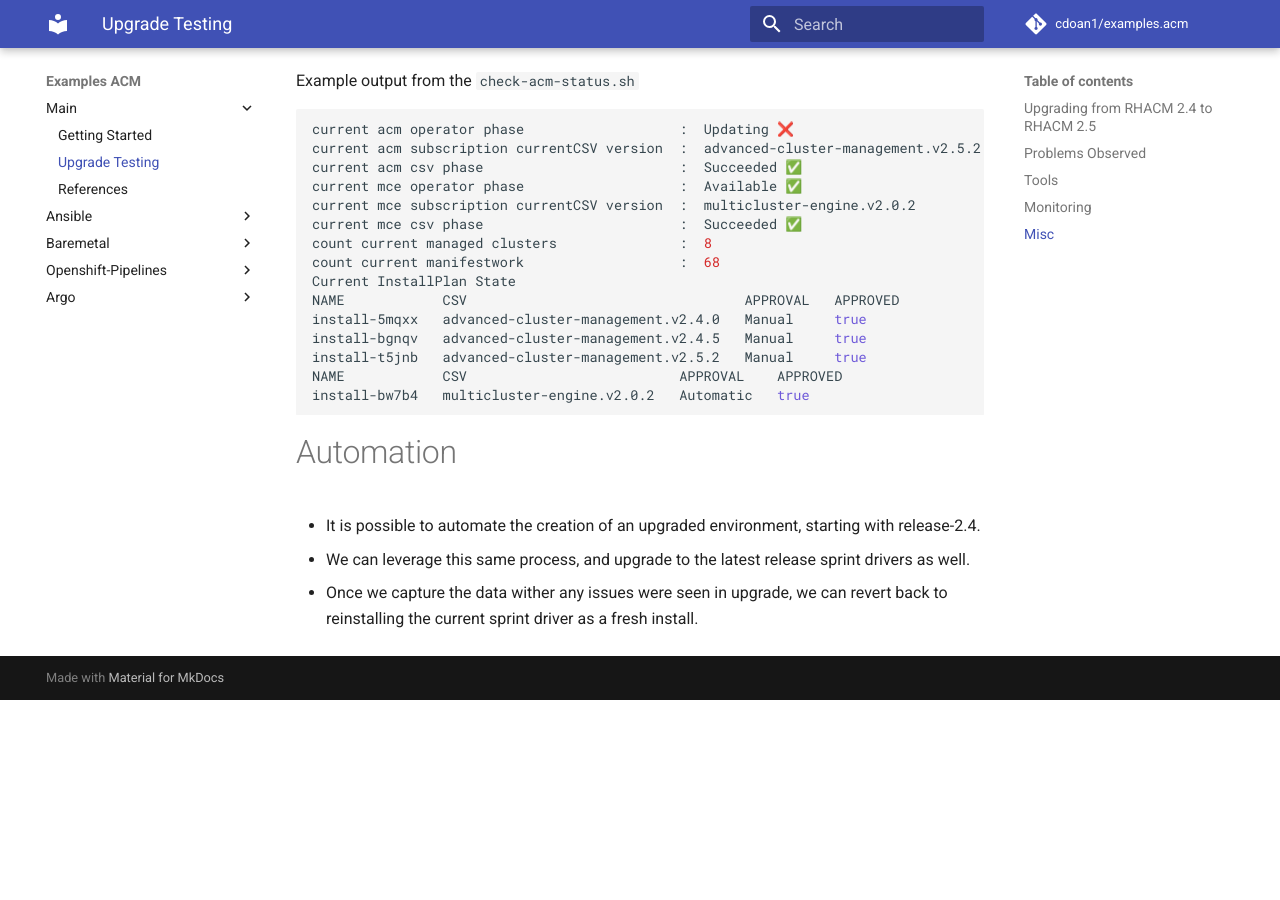
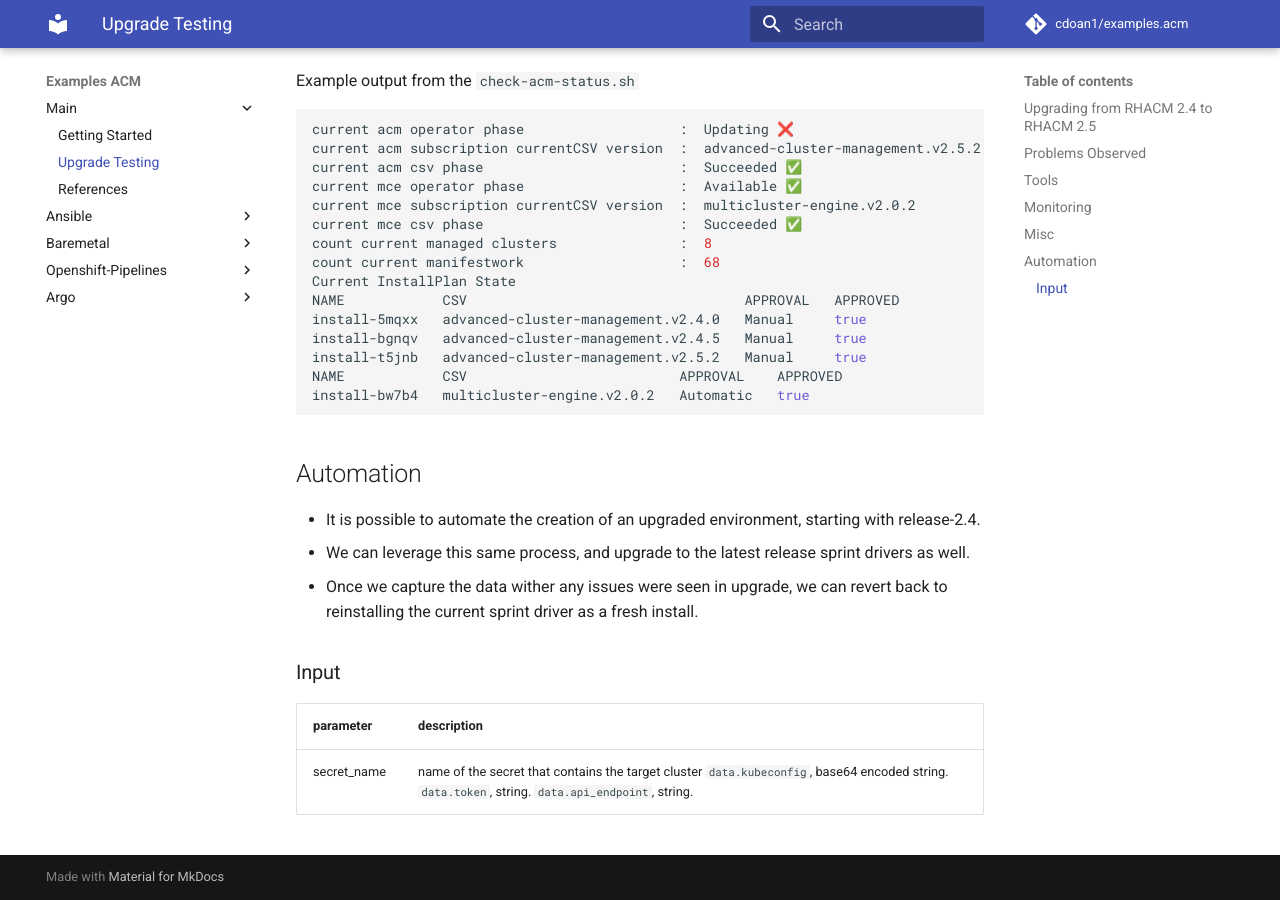
Before and after one commit to cdoan1/examples.acm, an MkDocs documentation site: the page built from docs/upgrade-downstream.md, in a window 1280 px wide and 900 px high, scrolled down 4073 px. Built offline with MkDocs 1.6.1 and Material for MkDocs 9.7.7, drawn with Linux system fonts in a browser that asks for light colours; comment, search, counter and statistics services are not loaded; before the commit the page ends 4773 px from its top, so only the background shows below that.

Commit message:
update upgrade docs

````diff
--- a/docs/upgrade-downstream.md
+++ b/docs/upgrade-downstream.md
@@ -172,8 +172,14 @@
 install-bw7b4   multicluster-engine.v2.0.2   Automatic   true
 ```
 
-# Automation
+## Automation
 
 * It is possible to automate the creation of an upgraded environment, starting with release-2.4.
 * We can leverage this same process, and upgrade to the latest release sprint drivers as well.
 * Once we capture the data wither any issues were seen in upgrade, we can revert back to reinstalling the current sprint driver as a fresh install.
+
+### Input
+
+| parameter | description |
+|-----------|-------------|
+| secret_name | name of the secret that contains the target cluster `data.kubeconfig`, base64 encoded string. `data.token`, string. `data.api_endpoint`, string.
````
